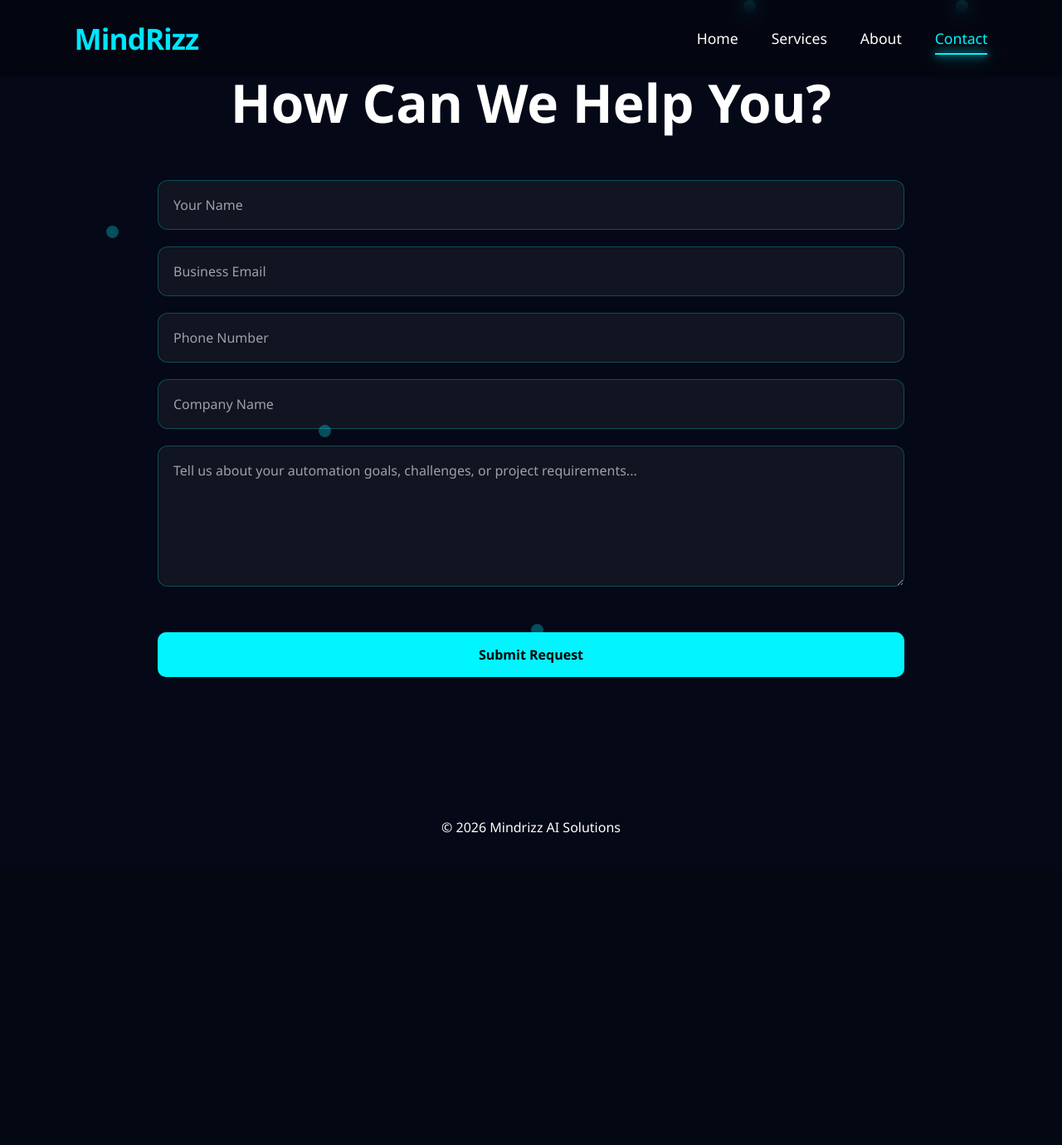
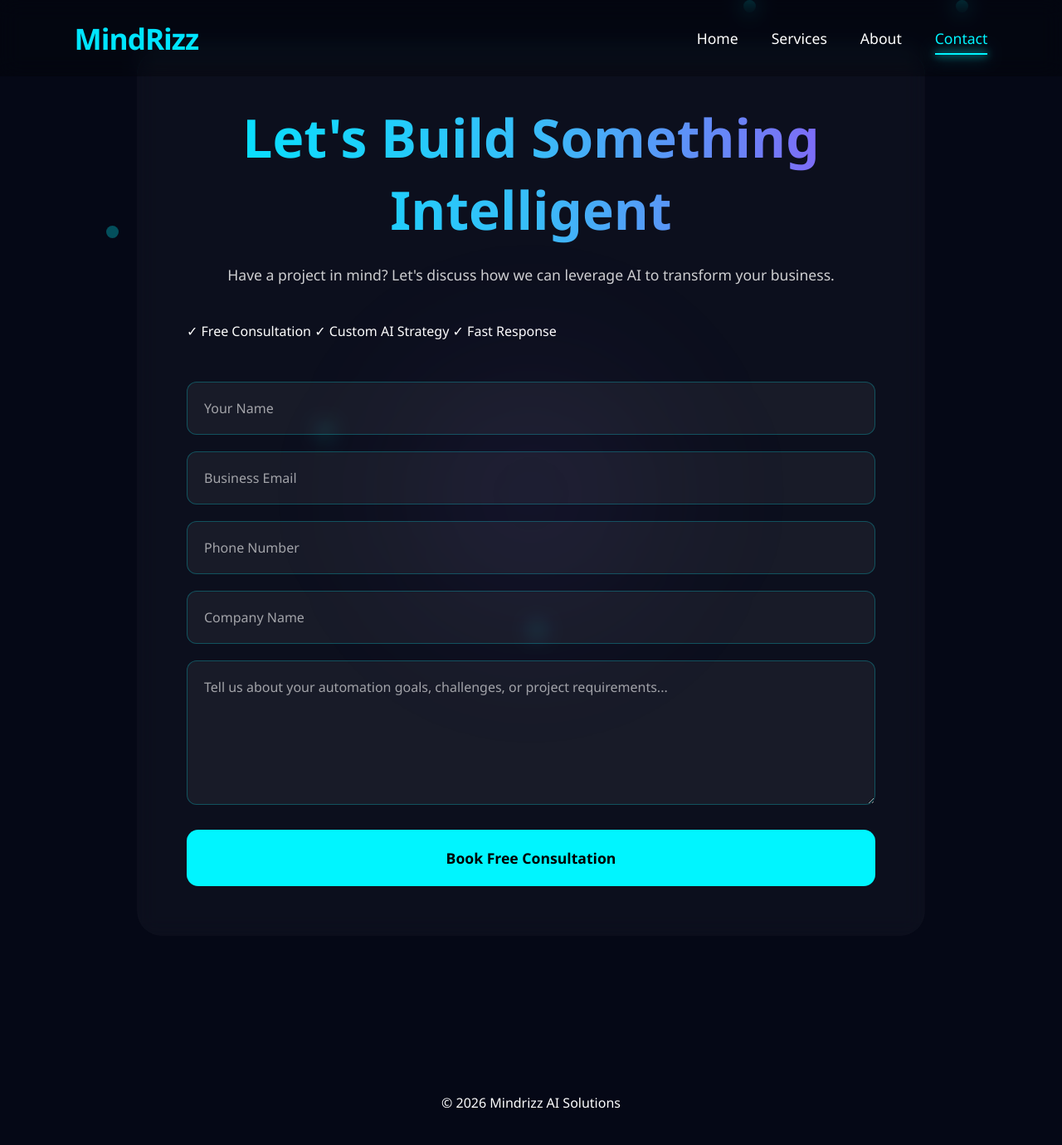
Before and after one commit to Navanishwar/Mindrizz-AI-Solutions, a Django app: page /contact/ in a window 1280 px wide. Shown: the whole page at 83% size. Before the commit the page ends 1004 px from the top, so only its background shows below. Run offline with Django 5.2, Linux system fonts and the light colour scheme.

Commit message:
Complete homepage and contact page redesign

```diff
--- a/website/static/css/style.css
+++ b/website/static/css/style.css
@@ -715,7 +715,7 @@ box-shadow:0 0 25px rgba(255,140,0,0.15);
 }
 .contact-section{
 
-padding:80px 8%;
+padding:60px 8% 100px;
 
 max-width:1200px;
 
@@ -723,13 +723,89 @@ margin:auto;
 
 }
 
+.contact-container{
+
+max-width:950px;
+
+margin:0 auto;
+
+padding:60px;
+
+background:rgba(255,255,255,.03);
+
+border-top:2px solid rgba(0,229,255,.35);
+
+border-radius:30px;
+
+backdrop-filter:blur(12px);
+
+position:relative;
+
+overflow:hidden;
+
+}
+.contact-container::before{
+
+content:"";
+
+position:absolute;
+
+width:500px;
+height:500px;
+
+top:50%;
+left:50%;
+
+transform:translate(-50%,-50%);
+
+background:radial-gradient(
+circle,
+rgba(139,92,246,.08),
+transparent 70%
+);
+
+filter:blur(70px);
+
+pointer-events:none;
+
+}
 
 .contact-section h2{
+
 text-align:center;
-font-size:4rem;
-margin-bottom:25px;
-}
-
+
+font-size:3.5rem;
+
+font-weight:700;
+
+background:linear-gradient(
+90deg,
+#00E5FF,
+#38BDF8,
+#8B5CF6
+);
+
+-webkit-background-clip:text;
+-webkit-text-fill-color:transparent;
+
+margin-bottom:20px;
+
+}
+.contact-subtitle{
+
+text-align:center;
+
+max-width:700px;
+
+margin:0 auto 50px;
+
+line-height:1.8;
+
+font-size:1.1rem;
+
+color:rgba(255,255,255,.75);
+
+}
 .contact-form{
 
 max-width:900px;
@@ -749,7 +825,7 @@ gap:20px;
 
 width:100%;
 
-padding:18px;
+padding:20px;
 
 border-radius:12px;
 
@@ -760,6 +836,8 @@ background:rgba(255,255,255,0.05);
 color:white;
 
 font-size:16px;
+
+font-family:inherit;
 
 outline:none;
 
@@ -772,7 +850,9 @@ transition:0.3s;
 
 border-color:#00F5FF;
 
-box-shadow:0 0 20px rgba(0,245,255,0.35);
+box-shadow:
+0 0 20px rgba(0,229,255,.15),
+0 0 40px rgba(139,92,246,.12);
 
 }
 
@@ -786,6 +866,42 @@ color:rgba(255,255,255,0.6);
 .contact-form textarea{
 min-height:150px;
 resize:vertical;
+}
+.contact-highlights{
+
+display:flex;
+
+justify-content:center;
+
+gap:30px;
+
+margin-bottom:40px;
+
+flex-wrap:wrap;
+
+}
+
+.contact-highlights span{
+
+color:rgba(255,255,255,.8);
+
+font-size:.95rem;
+
+}
+.contact-form .btn{
+
+width:100%;
+
+padding:22px;
+
+font-size:1.1rem;
+
+font-weight:700;
+
+border-radius:14px;
+
+margin-top:10px;
+
 }
 @media (max-width: 768px){
 
--- a/website/static/js/main.js
+++ b/website/static/js/main.js
@@ -1,8 +1,9 @@
-console.log("Version 2.0");
-console.log("Mindrizz AI Loaded");
+console.log("Version 2.1");
+console.log("MindRizz Loaded");
 
 document.addEventListener("DOMContentLoaded", () => {
 
+    // Button Hover Effect
     const button = document.querySelector(".btn");
 
     if(button){
@@ -17,40 +18,50 @@ document.addEventListener("DOMContentLoaded", () => {
 
     }
 
+    // Success Modal Button
+    const closeBtn = document.querySelector(".close-modal");
+
+    if(closeBtn){
+
+        closeBtn.addEventListener("click", () => {
+
+            // Redirect Home
+            window.location.href = "/";
+
         });
 
+    }
 
+    // Infinity Animation (Home Page Only)
     const path = document.getElementById("infinityCurve");
     const orb = document.querySelector(".orb");
 
+    if(path && orb){
 
-console.log(path);
+        console.log("Infinity Animation Loaded");
 
         const length = path.getTotalLength();
 
-console.log(length);
-
         let progress = 0;
-
 
         function animateOrb(){
 
             const point = path.getPointAtLength(progress);
 
-    // Move Orb
             orb.style.left = (point.x - 7) + "px";
             orb.style.top = (point.y - 7) + "px";
 
-    // Move forward
             progress += 0.88;
 
-    // Loop
             if(progress >= length){
                 progress = 0;
             }
 
             requestAnimationFrame(animateOrb);
+        }
+
+        animateOrb();
 
     }
 
-animateOrb();
+});
--- a/website/templates/contact.html
+++ b/website/templates/contact.html
@@ -15,10 +15,9 @@
             A member of our team will contact you shortly.
         </p>
 
-        <button class="btn">
+        <button type="button" class="btn close-modal">
         Got It
         </button>
-
     </div>
 
 </div>
@@ -28,9 +27,16 @@
 
 
 <section class="contact-section">
+    <div class="contact-container">
+        <h2>Let's Build Something Intelligent</h2>
+        <p class="contact-subtitle">
+            Have a project in mind? Let's discuss how we can leverage AI to transform your business.
+        </p>
+        <span>✓ Free Consultation</span>
 
-<h2>How Can We Help You?</h2>
+        <span>✓ Custom AI Strategy</span>
 
+        <span>✓ Fast Response</span>
     <form method="POST" class="contact-form">
 
         {% csrf_token %}
@@ -72,11 +78,12 @@ required
 
         <button type="submit" class="btn">
 
-Submit Request
+        Book Free Consultation
 
         </button>
 
     </form>
+</div>
 
 </section>
 
```
Lines whose indentation alone changed are shown as unchanged.
